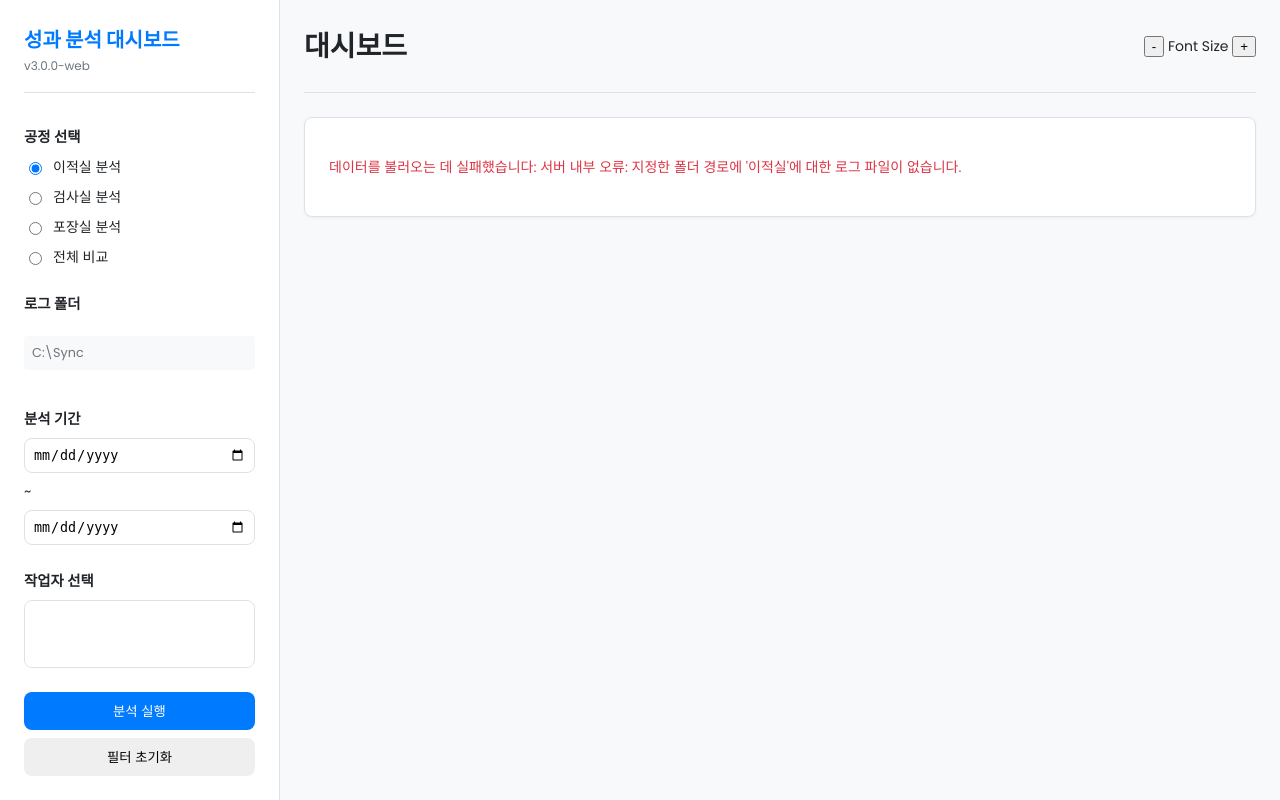
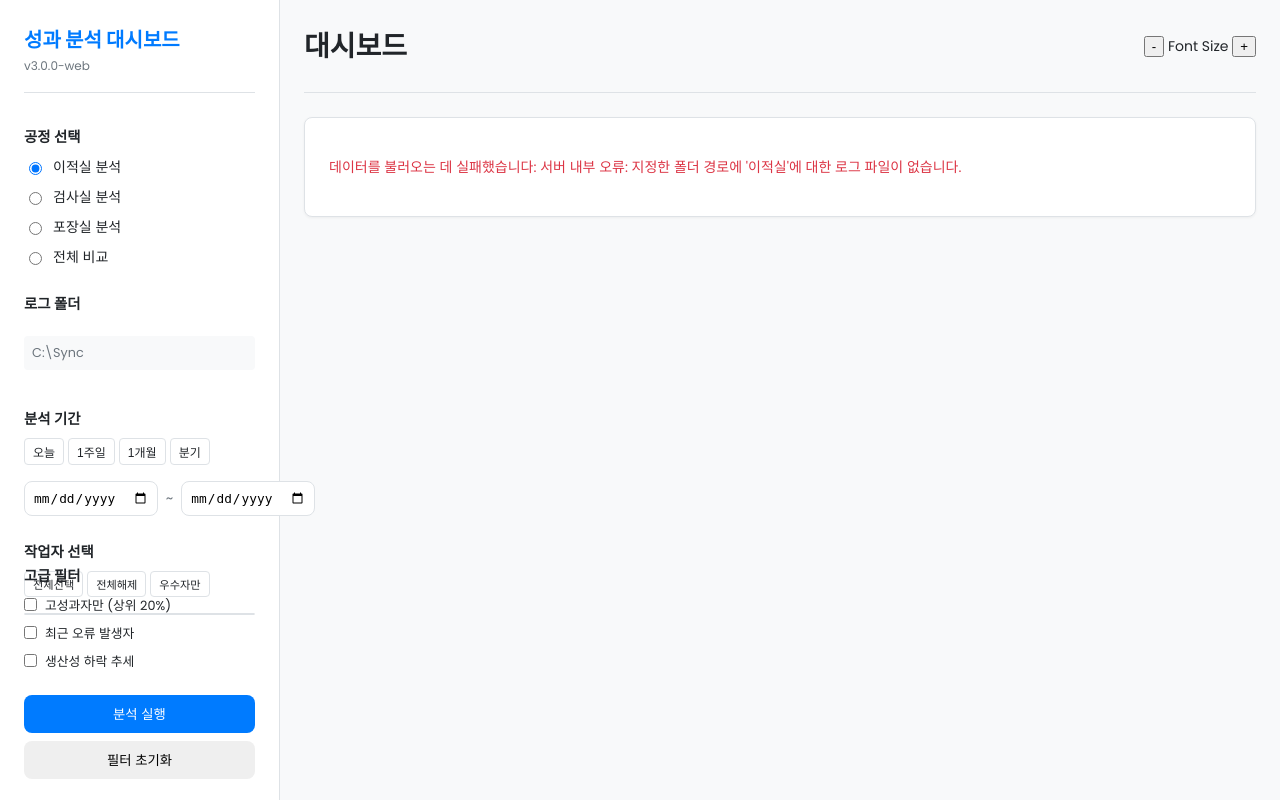
Before and after one commit to KMTechn/WorkerAnalysisGUI-web, a Flask app: page / in a window 1280 px wide. Run offline with Flask 3, Linux system fonts and the light colour scheme; lists and menus that the app fills with data are empty; parts of the project's set-up code (start-up, migrations or seed data) failed here and were passed over; some libraries are stand-ins or nearby versions.

Commit message:
Add dynamic date-aware dashboard with enhanced filtering features
## New Features:
- **Date Range Presets**: Quick filters (Today, Week, Month, Quarter)
- **Dynamic Tab Names**: Reflect selected analysis period (Real-time, Daily, Weekly, Monthly, Quarterly)
- **Smart Title Updates**: Dashboard title shows analysis period and date range
- **Advanced Worker Filters**:
  - Select All/Deselect All/Top Performers buttons
  - Smart filters (High performers, Recent errors, Productivity decline)
- **Date Range Indicators**: Visual date context in all tabs and charts

## UI Improvements:
- Intuitive preset buttons with active state styling
- Contextual dashboard titles based on selected date range
- Date range badges in tab headers
- Enhanced filter controls with better UX

## Technical Enhancements:
- Dynamic tab generation based on analysis context
- Intelligent period detection and labeling
- Real-time vs historical analysis differentiation
- Improved state management for date filters

🤖 Generated with [Claude Code](https://claude.ai/code)

Co-Authored-By: Claude <noreply@anthropic.com>

```diff
--- a/static/dashboard.js
+++ b/static/dashboard.js
@@ -30,12 +30,70 @@ document.addEventListener('DOMContentLoaded', () => {
         },
     };
 
-    const TAB_CONFIG = {
-        "이적실": ["실시간 현황", "생산량 분석", "작업자별 분석", "오류 로그", "생산 이력 추적", "상세 데이터"],
-        "검사실": ["실시간 현황", "검사량 분석", "작업자별 분석", "오류 로그", "생산 이력 추적", "상세 데이터"],
-        "포장실": ["실시간 현황", "생산량 추이 분석", "출고일자별 분석", "오류 로그", "생산 이력 추적", "상세 데이터"],
-        "전체 비교": ["공정 비교 분석", "생산 이력 추적", "상세 데이터"],
-    };
+    // 동적 탭 생성 함수
+    function getTabsForProcess(processMode, dateRange = null) {
+        const isRealTime = isDateRangeRealTime(dateRange);
+        const periodLabel = getPeriodLabel(dateRange, isRealTime);
+
+        const baseTabs = {
+            "이적실": [
+                isRealTime ? "실시간 현황" : `${periodLabel} 현황`,
+                `${periodLabel} 생산량 분석`,
+                "작업자별 분석",
+                "오류 로그",
+                "생산 이력 추적",
+                "상세 데이터"
+            ],
+            "검사실": [
+                isRealTime ? "실시간 현황" : `${periodLabel} 현황`,
+                `${periodLabel} 검사량 분석`,
+                "작업자별 분석",
+                "오류 로그",
+                "생산 이력 추적",
+                "상세 데이터"
+            ],
+            "포장실": [
+                isRealTime ? "실시간 현황" : `${periodLabel} 현황`,
+                `${periodLabel} 생산량 추이 분석`,
+                "출고일자별 분석",
+                "오류 로그",
+                "생산 이력 추적",
+                "상세 데이터"
+            ],
+            "전체 비교": [
+                `${periodLabel} 공정 비교 분석`,
+                "생산 이력 추적",
+                "상세 데이터"
+            ],
+        };
+        return baseTabs[processMode] || baseTabs["이적실"];
+    }
+
+    function isDateRangeRealTime(dateRange) {
+        if (!dateRange || !dateRange.start_date || !dateRange.end_date) return true;
+
+        const today = new Date().toISOString().split('T')[0];
+        const yesterday = new Date(Date.now() - 24 * 60 * 60 * 1000).toISOString().split('T')[0];
+
+        return (dateRange.start_date === today && dateRange.end_date === today) ||
+               (dateRange.start_date === yesterday && dateRange.end_date === today);
+    }
+
+    function getPeriodLabel(dateRange, isRealTime) {
+        if (isRealTime) return "실시간";
+
+        if (!dateRange || !dateRange.start_date || !dateRange.end_date) return "전체";
+
+        const start = new Date(dateRange.start_date);
+        const end = new Date(dateRange.end_date);
+        const diffDays = Math.ceil((end - start) / (1000 * 60 * 60 * 24));
+
+        if (diffDays <= 1) return "일간";
+        if (diffDays <= 7) return "주간";
+        if (diffDays <= 31) return "월간";
+        if (diffDays <= 93) return "분기";
+        return "기간";
+    }
 
     const RADAR_METRICS_CONFIG = {
         "포장실": { '세트완료시간': 'avg_work_time', '첫스캔준비성': 'avg_latency', '무결점달성률': 'first_pass_yield', '세트당PCS': 'avg_pcs_per_tray' },
@@ -114,6 +172,21 @@ document.addEventListener('DOMContentLoaded', () => {
 
         decreaseFontSizeBtn.addEventListener('click', () => changeFontSize(-1));
         increaseFontSizeBtn.addEventListener('click', () => changeFontSize(1));
+
+        // 날짜 프리셋 버튼 이벤트
+        document.querySelectorAll('.btn-preset').forEach(btn => {
+            btn.addEventListener('click', handleDatePreset);
+        });
+
+        // 작업자 필터 컨트롤 이벤트
+        document.getElementById('select-all-workers').addEventListener('click', selectAllWorkers);
+        document.getElementById('deselect-all-workers').addEventListener('click', deselectAllWorkers);
+        document.getElementById('select-top-performers').addEventListener('click', selectTopPerformers);
+
+        // 고급 필터 이벤트
+        document.querySelectorAll('.advanced-filters input[type="checkbox"]').forEach(checkbox => {
+            checkbox.addEventListener('change', handleAdvancedFilter);
+        });
     }
 
     // ########################
@@ -122,9 +195,43 @@ document.addEventListener('DOMContentLoaded', () => {
     function handleProcessModeChange(event) {
         if (event.target.name === 'process_mode') {
             state.process_mode = event.target.value;
-            elements.mainTitle.textContent = `${state.process_mode} 대시보드`;
+            updateMainTitle();
             fetchAnalysisData();
         }
+    }
+
+    function handleDatePreset(event) {
+        const preset = event.target.dataset.preset;
+        const today = new Date();
+        let startDate, endDate;
+
+        switch (preset) {
+            case 'today':
+                startDate = endDate = today;
+                break;
+            case 'week':
+                startDate = new Date(today.getTime() - 7 * 24 * 60 * 60 * 1000);
+                endDate = today;
+                break;
+            case 'month':
+                startDate = new Date(today.getTime() - 30 * 24 * 60 * 60 * 1000);
+                endDate = today;
+                break;
+            case 'quarter':
+                startDate = new Date(today.getTime() - 90 * 24 * 60 * 60 * 1000);
+                endDate = today;
+                break;
+        }
+
+        elements.startDateInput.value = startDate.toISOString().split('T')[0];
+        elements.endDateInput.value = endDate.toISOString().split('T')[0];
+
+        // 프리셋 버튼 활성화 표시
+        document.querySelectorAll('.btn-preset').forEach(btn => btn.classList.remove('active'));
+        event.target.classList.add('active');
+
+        // 자동으로 분석 실행
+        fetchAnalysisData();
     }
 
     function resetFiltersAndRunAnalysis() {
@@ -132,10 +239,92 @@ document.addEventListener('DOMContentLoaded', () => {
             elements.startDateInput.value = state.full_data.date_range.min;
             elements.endDateInput.value = state.full_data.date_range.max;
         }
+
+        // 프리셋 버튼 초기화
+        document.querySelectorAll('.btn-preset').forEach(btn => btn.classList.remove('active'));
+
         for (let option of elements.workerList.options) {
             option.selected = true;
         }
         fetchAnalysisData();
+    }
+
+    function selectAllWorkers() {
+        for (let option of elements.workerList.options) {
+            option.selected = true;
+        }
+    }
+
+    function deselectAllWorkers() {
+        for (let option of elements.workerList.options) {
+            option.selected = false;
+        }
+    }
+
+    function selectTopPerformers() {
+        if (!state.full_data || !state.full_data.worker_data) return;
+
+        const topPerformers = state.full_data.worker_data
+            .sort((a, b) => b.overall_score - a.overall_score)
+            .slice(0, Math.ceil(state.full_data.worker_data.length * 0.2))
+            .map(worker => worker.worker);
+
+        for (let option of elements.workerList.options) {
+            option.selected = topPerformers.includes(option.value);
+        }
+    }
+
+    function handleAdvancedFilter(event) {
+        const filterId = event.target.id;
+        const isChecked = event.target.checked;
+
+        if (!state.full_data || !state.full_data.worker_data) return;
+
+        let targetWorkers = [];
+
+        switch (filterId) {
+            case 'filter-high-performance':
+                if (isChecked) {
+                    targetWorkers = state.full_data.worker_data
+                        .sort((a, b) => b.overall_score - a.overall_score)
+                        .slice(0, Math.ceil(state.full_data.worker_data.length * 0.2))
+                        .map(worker => worker.worker);
+                }
+                break;
+
+            case 'filter-recent-errors':
+                if (isChecked) {
+                    targetWorkers = state.full_data.worker_data
+                        .filter(worker => worker.total_process_errors > 0)
+                        .map(worker => worker.worker);
+                }
+                break;
+
+            case 'filter-productivity-decline':
+                if (isChecked) {
+                    // 작업 시간이 평균보다 높은 작업자들 (생산성 하락 추정)
+                    const avgWorkTime = state.full_data.worker_data.reduce((sum, w) => sum + w.avg_work_time, 0) / state.full_data.worker_data.length;
+                    targetWorkers = state.full_data.worker_data
+                        .filter(worker => worker.avg_work_time > avgWorkTime * 1.2)
+                        .map(worker => worker.worker);
+                }
+                break;
+        }
+
+        if (isChecked) {
+            // 체크박스가 선택되면 해당 작업자들만 선택
+            for (let option of elements.workerList.options) {
+                option.selected = targetWorkers.includes(option.value);
+            }
+        } else {
+            // 체크박스가 해제되면 전체 선택
+            selectAllWorkers();
+        }
+
+        // 다른 고급 필터 체크박스들 해제
+        document.querySelectorAll('.advanced-filters input[type="checkbox"]').forEach(cb => {
+            if (cb.id !== filterId) cb.checked = false;
+        });
     }
 
     function handleTabClick(event) {
@@ -209,9 +398,36 @@ document.addEventListener('DOMContentLoaded', () => {
     }
 
     function updateDashboard(data) {
+        updateMainTitle();
         renderFilterControls(data.workers, data.date_range);
         renderTabs();
         renderActiveTabData();
+    }
+
+    function updateMainTitle() {
+        const dateRange = {
+            start_date: elements.startDateInput.value,
+            end_date: elements.endDateInput.value
+        };
+
+        const isRealTime = isDateRangeRealTime(dateRange);
+        const periodLabel = getPeriodLabel(dateRange, isRealTime);
+
+        let titleText = `${state.process_mode} 대시보드`;
+
+        if (!isRealTime) {
+            if (dateRange.start_date && dateRange.end_date) {
+                if (dateRange.start_date === dateRange.end_date) {
+                    titleText = `${state.process_mode} ${periodLabel} 분석 (${dateRange.start_date})`;
+                } else {
+                    titleText = `${state.process_mode} ${periodLabel} 분석 (${dateRange.start_date} ~ ${dateRange.end_date})`;
+                }
+            } else {
+                titleText = `${state.process_mode} ${periodLabel} 분석`;
+            }
+        }
+
+        elements.mainTitle.textContent = titleText;
     }
 
     function renderFilterControls(workers, date_range) {
@@ -233,7 +449,14 @@ document.addEventListener('DOMContentLoaded', () => {
 
     function renderTabs() {
         elements.tabsContainer.innerHTML = '';
-        const tabsForMode = TAB_CONFIG[state.process_mode];
+
+        // 날짜 범위 정보 생성
+        const dateRange = {
+            start_date: elements.startDateInput.value,
+            end_date: elements.endDateInput.value
+        };
+
+        const tabsForMode = getTabsForProcess(state.process_mode, dateRange);
         tabsForMode.forEach(tabName => {
             const tabButton = document.createElement('button');
             tabButton.className = 'tab-btn';
@@ -1190,9 +1413,33 @@ document.addEventListener('DOMContentLoaded', () => {
         const header = document.createElement('div');
         header.className = 'tab-header';
 
+        const titleContainer = document.createElement('div');
+        titleContainer.className = 'tab-title-container';
+
         const h3 = document.createElement('h3');
         h3.textContent = title;
-        header.appendChild(h3);
+        titleContainer.appendChild(h3);
+
+        // 날짜 범위 표시 추가
+        const dateRange = {
+            start_date: elements.startDateInput.value,
+            end_date: elements.endDateInput.value
+        };
+
+        if (dateRange.start_date && dateRange.end_date) {
+            const dateInfo = document.createElement('span');
+            dateInfo.className = 'date-range-indicator';
+
+            if (dateRange.start_date === dateRange.end_date) {
+                dateInfo.textContent = `📅 ${dateRange.start_date}`;
+            } else {
+                dateInfo.textContent = `📅 ${dateRange.start_date} ~ ${dateRange.end_date}`;
+            }
+
+            titleContainer.appendChild(dateInfo);
+        }
+
+        header.appendChild(titleContainer);
 
         const buttonContainer = document.createElement('div');
         buttonContainer.className = 'tab-header-actions';
--- a/static/style.css
+++ b/static/style.css
@@ -119,6 +119,138 @@ body {
     align-items: center;
     gap: 0.5rem;
     cursor: pointer;
+}
+
+/* 날짜 프리셋 버튼 스타일 */
+.date-presets {
+    display: flex;
+    gap: 0.25rem;
+    margin-bottom: 0.5rem;
+    flex-wrap: wrap;
+}
+
+.btn-preset {
+    padding: 0.25rem 0.5rem;
+    border: 1px solid var(--border-color);
+    background: var(--component-bg);
+    color: var(--text-color);
+    border-radius: 0.25rem;
+    cursor: pointer;
+    font-size: 0.75rem;
+    transition: all 0.2s;
+}
+
+.btn-preset:hover {
+    background: var(--color-primary);
+    color: white;
+    border-color: var(--color-primary);
+}
+
+.btn-preset.active {
+    background: var(--color-primary);
+    color: white;
+    border-color: var(--color-primary);
+}
+
+.date-inputs {
+    display: flex;
+    align-items: center;
+    gap: 0.5rem;
+}
+
+.date-inputs input[type="date"] {
+    flex: 1;
+    padding: 0.5rem;
+    border: 1px solid var(--border-color);
+    border-radius: var(--border-radius);
+    font-size: 0.8rem;
+}
+
+.date-inputs span {
+    color: var(--text-muted);
+    font-size: 0.9rem;
+}
+
+/* 작업자 필터 컨트롤 */
+.worker-filter-controls {
+    display: flex;
+    gap: 0.25rem;
+    margin-bottom: 0.5rem;
+    flex-wrap: wrap;
+}
+
+.btn-control {
+    padding: 0.25rem 0.5rem;
+    border: 1px solid var(--border-color);
+    background: var(--component-bg);
+    color: var(--text-color);
+    border-radius: 0.25rem;
+    cursor: pointer;
+    font-size: 0.7rem;
+    transition: all 0.2s;
+}
+
+.btn-control:hover {
+    background: var(--color-secondary);
+    color: white;
+    border-color: var(--color-secondary);
+}
+
+/* 고급 필터 */
+.advanced-filters {
+    display: flex;
+    flex-direction: column;
+    gap: 0.5rem;
+}
+
+.filter-option {
+    display: flex;
+    align-items: center;
+}
+
+.filter-option label {
+    display: flex;
+    align-items: center;
+    gap: 0.5rem;
+    cursor: pointer;
+    font-size: 0.8rem;
+}
+
+.filter-option input[type="checkbox"] {
+    margin: 0;
+}
+
+/* 탭 헤더 날짜 표시 */
+.tab-title-container {
+    display: flex;
+    flex-direction: column;
+    gap: 0.25rem;
+}
+
+.date-range-indicator {
+    font-size: 0.8rem;
+    color: var(--text-muted);
+    font-weight: normal;
+}
+
+.tab-header {
+    display: flex;
+    justify-content: space-between;
+    align-items: flex-start;
+    margin-bottom: 1rem;
+    padding-bottom: 0.5rem;
+    border-bottom: 1px solid var(--border-color);
+}
+
+.tab-header h3 {
+    margin: 0;
+    color: var(--text-color);
+}
+
+.tab-header-actions {
+    display: flex;
+    gap: 0.5rem;
+    flex-shrink: 0;
 }
 
 .log-folder-display {
--- a/templates/index.html
+++ b/templates/index.html
@@ -43,15 +43,52 @@
 
                 <div class="filter-group">
                     <label class="filter-label">분석 기간</label>
-                    <input type="date" id="start-date-input">
-                    <span>~</span>
-                    <input type="date" id="end-date-input">
+                    <div class="date-presets">
+                        <button type="button" class="btn-preset" data-preset="today">오늘</button>
+                        <button type="button" class="btn-preset" data-preset="week">1주일</button>
+                        <button type="button" class="btn-preset" data-preset="month">1개월</button>
+                        <button type="button" class="btn-preset" data-preset="quarter">분기</button>
+                    </div>
+                    <div class="date-inputs">
+                        <input type="date" id="start-date-input" placeholder="시작일">
+                        <span>~</span>
+                        <input type="date" id="end-date-input" placeholder="종료일">
+                    </div>
                 </div>
 
                 <div class="filter-group filter-group-expand">
                     <label for="worker-list" class="filter-label">작업자 선택</label>
+                    <div class="worker-filter-controls">
+                        <button type="button" id="select-all-workers" class="btn-control">전체선택</button>
+                        <button type="button" id="deselect-all-workers" class="btn-control">전체해제</button>
+                        <button type="button" id="select-top-performers" class="btn-control">우수자만</button>
+                    </div>
                     <div class="listbox-container">
                         <select id="worker-list" multiple></select>
+                    </div>
+                </div>
+
+                <div class="filter-group">
+                    <label class="filter-label">고급 필터</label>
+                    <div class="advanced-filters">
+                        <div class="filter-option">
+                            <label>
+                                <input type="checkbox" id="filter-high-performance" value="high-performance">
+                                고성과자만 (상위 20%)
+                            </label>
+                        </div>
+                        <div class="filter-option">
+                            <label>
+                                <input type="checkbox" id="filter-recent-errors" value="recent-errors">
+                                최근 오류 발생자
+                            </label>
+                        </div>
+                        <div class="filter-option">
+                            <label>
+                                <input type="checkbox" id="filter-productivity-decline" value="productivity-decline">
+                                생산성 하락 추세
+                            </label>
+                        </div>
                     </div>
                 </div>
 
```
